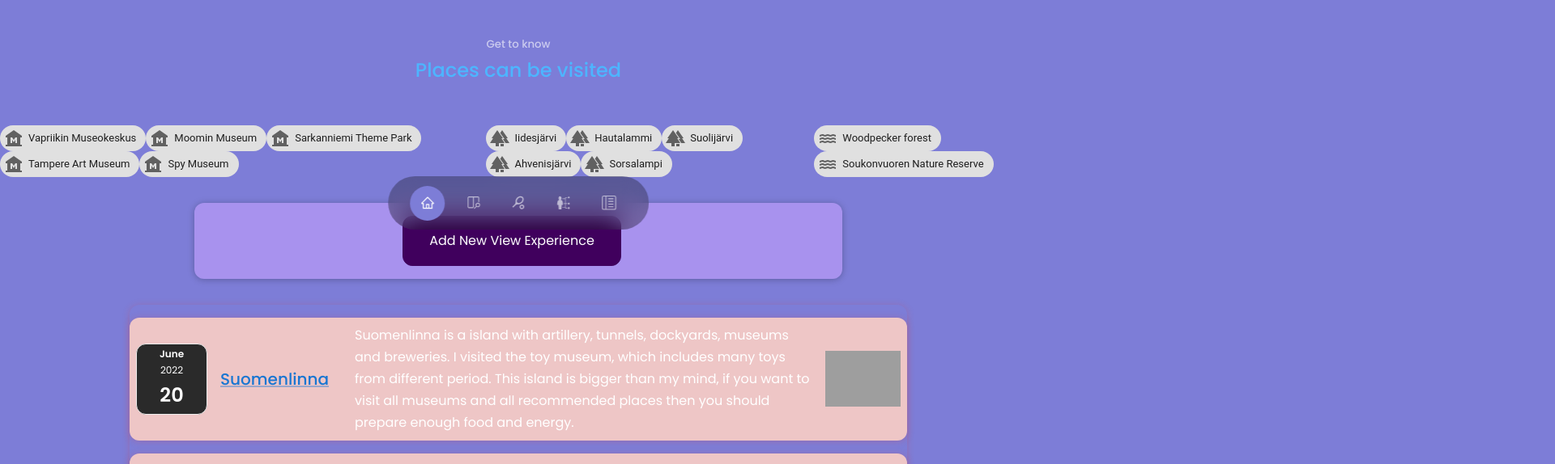
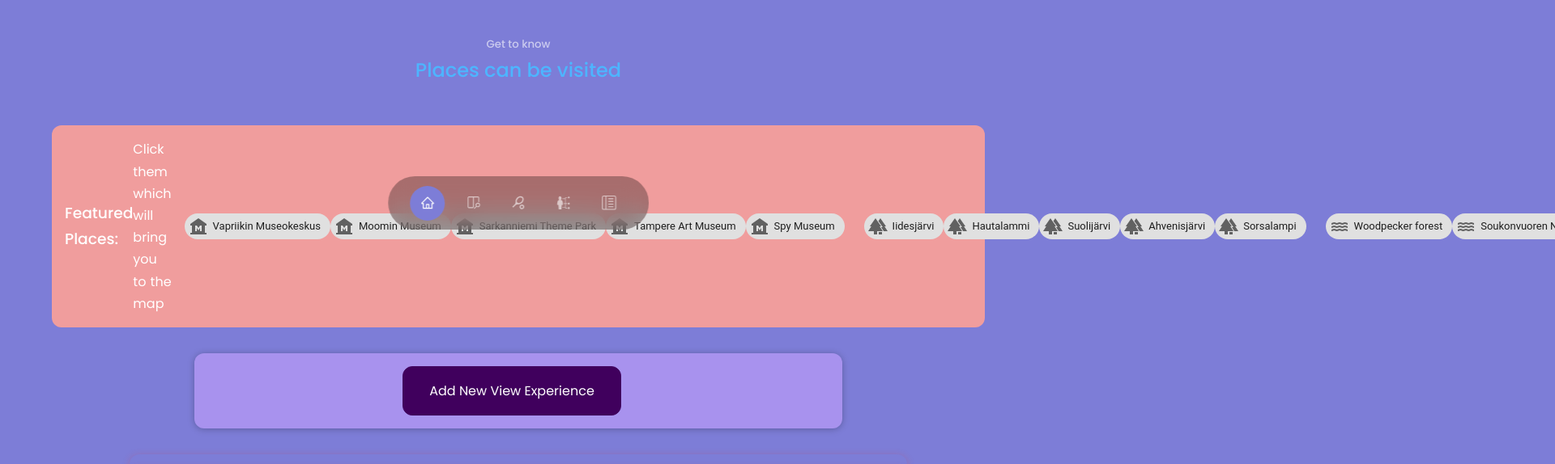
Before and after one commit to 3AME/daily-life-in-tampere, a React (Create React App) app: page / in a window 1280 px wide. Shown: the part 484-1058 px from the top of the page at 81% size, 1920 px wide, since content can reach past the window. Built offline with nearby package versions, Linux system fonts and the light colour scheme; grey boxes are pictures that could not be loaded.

Commit message:
Modify the layout of featured places

```diff
--- /dev/null
+++ b/src/components/view/ViewDataList/ViewDataList.css
@@ -0,0 +1,28 @@
+.view-data__title {
+    display: flex;
+    align-items: center;
+    justify-content: center;
+    text-align: justify;
+    margin:0 auto;
+    margin-bottom: 1rem
+}
+.view-data-list {
+    padding: 1rem;
+    background-color: rgb(240, 157, 157);
+    margin: 2rem auto;
+    width: 72rem;
+    border-radius: 12px;
+    max-width: 95%;
+    display: block;
+  }
+
+
+  .view-data-item {
+    display: flex;
+    justify-content: space-around;
+    align-items: center;
+    padding: 0.5rem;
+    margin: 1rem 0;
+    border-radius: 12px;
+    width: 70rem;
+  }
--- a/src/components/view/ViewDataList/ViewDataList.js
+++ b/src/components/view/ViewDataList/ViewDataList.js
@@ -7,11 +7,15 @@ import MuseumIcon from "@mui/icons-material/Museum";
 import Museums from "./ViewMuseumData";
 import Lakes from "./ViewLakeData";
 import Forests from "./ViewForestData";
+import "./ViewDataList.css";
 
 const ViewDataList = () => {
   return (
-    <Stack direction="row" spacing={1}>
-      <div>
+    <Stack direction="row" spacing={1} className="view-data-list">
+      <div className="view-data__title">
+        <h3>Featured Places:</h3>Click them which will bring you to the map
+      </div>
+      <div className="view-data-item">
         {Museums.map((museum) => (
           <Chip
             key={museum.id}
@@ -23,8 +27,8 @@ const ViewDataList = () => {
           />
         ))}
       </div>
-      <div>
-      {Lakes.map((lake) => (
+      <div className="view-data-item">
+        {Lakes.map((lake) => (
           <Chip
             key={lake.id}
             icon={<ForestIcon />}
@@ -35,8 +39,8 @@ const ViewDataList = () => {
           />
         ))}
       </div>
-      <div>
-      {Forests.map((forest) => (
+      <div className="view-data-item">
+        {Forests.map((forest) => (
           <Chip
             key={forest.id}
             icon={<WaterIcon />}
```
